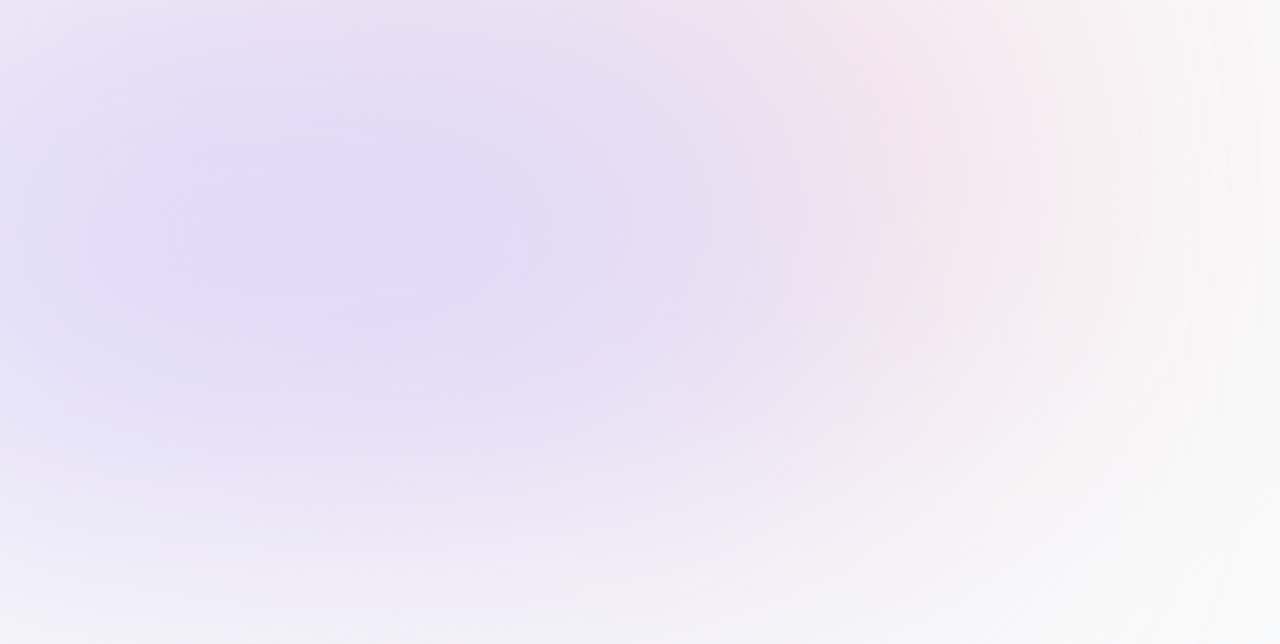
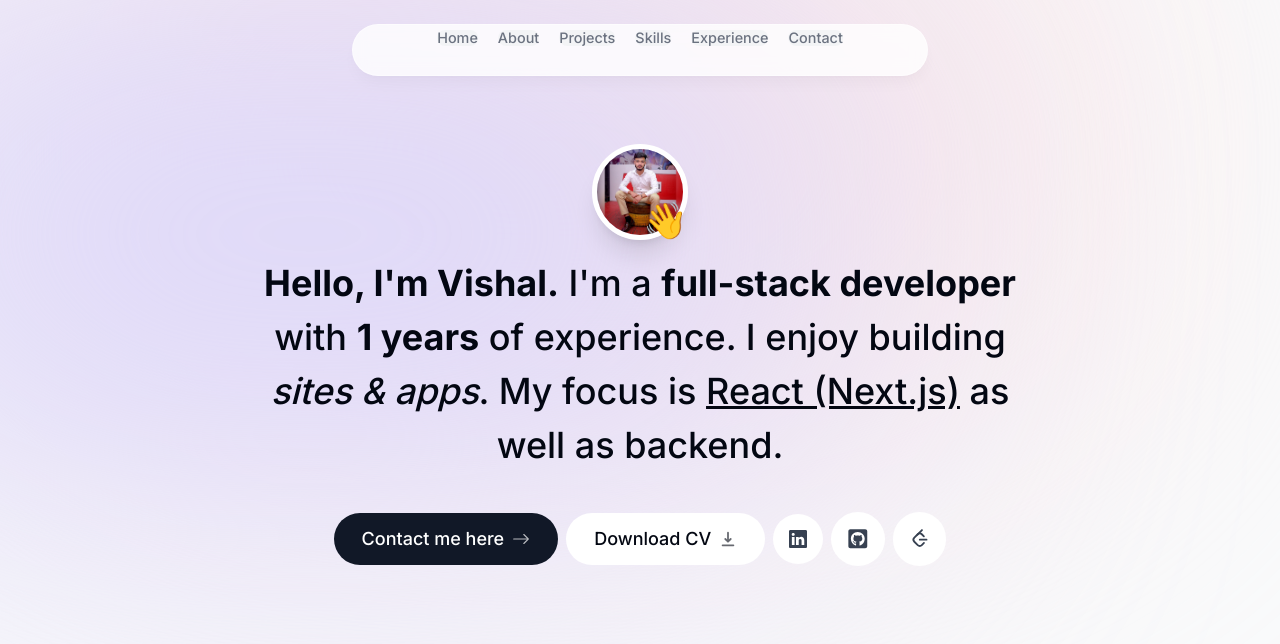
Before and after one commit to vishalp-65/next_portfolio, a Next.js app: page / in a window 1280 px wide. Shown: the top 644 px of the page. Built offline with nearby package versions, Linux system fonts and the light colour scheme.

Commit message:
create header and intro section

```diff
--- a/app/layout.tsx
+++ b/app/layout.tsx
@@ -1,6 +1,7 @@
 import type { Metadata } from "next";
 import { Inter } from "next/font/google";
 import "./globals.css";
+import Header from "@/components/header";
 
 const inter = Inter({ subsets: ["latin"] });
 
@@ -32,7 +33,7 @@ export default function RootLayout({
                       md:left-[-33rem] lg:left-[-28rem] xl:left-[-15rem] 2xl:left-[-5rem]
                       dark:bg-[#676394]"
                 />
-
+                <Header />
                 {children}
             </body>
         </html>
--- a/app/page.tsx
+++ b/app/page.tsx
@@ -1,3 +1,9 @@
+import Intro from "@/components/intro";
+
 export default function Home() {
-    return <main className=""></main>;
+    return (
+        <main className="flex flex-col items-center px-4">
+            <Intro />
+        </main>
+    );
 }
--- /dev/null
+++ b/components/header.tsx
@@ -0,0 +1,47 @@
+"use client";
+
+import React from "react";
+import { motion } from "framer-motion";
+import { links } from "@/lib/data";
+import Link from "next/link";
+
+export default function Header() {
+    return (
+        <header className="z-[999] relative">
+            <motion.div
+                className="fixed top-0 left-1/2 h-[4.5rem] w-full rounded-none border
+                  border-white border-opacity-40 bg-white bg-opacity-80
+                    shadow-lg shadow-black/[0.03] backdrop-blur-[0.5rem]
+                    sm:top-6 sm:h-[3.25rem] sm:w-[36rem] sm:rounded-full
+                  dark:bg-gray-950 dark:border-black/40 dark:bg-opacity-75"
+                initial={{ y: -100, x: "-50%", opacity: 0 }}
+                animate={{ y: 0, x: "-50%", opacity: 1 }}
+            ></motion.div>
+
+            <nav className="flex fixed top-[0.15rem] left-1/2 h-12 -translate-x-1/2 py-2 sm:top-[1.7rem] sm:h-[initial] sm:py-0">
+                <ul className="flex w-[22rem] flex-wrap items-center justify-center gap-y-1 text-[0.9rem] font-medium text-gray-500 sm:w-[initial] sm:flex-nowrap sm:gap-5">
+                    {links.map((link) => (
+                        <motion.li
+                            className="h-3/4 flex items-center justify-center relative"
+                            key={link.hash}
+                            initial={{ y: -100, opacity: 0 }}
+                            animate={{ y: 0, opacity: 1 }}
+                        >
+                            {link.name}
+
+                            <motion.span
+                                className="bg-gray-100 rounded-full absolute inset-0 -z-10 dark:bg-gray-800"
+                                layoutId="activeSection"
+                                transition={{
+                                    type: "spring",
+                                    stiffness: 380,
+                                    damping: 30,
+                                }}
+                            ></motion.span>
+                        </motion.li>
+                    ))}
+                </ul>
+            </nav>
+        </header>
+    );
+}
--- /dev/null
+++ b/components/intro.tsx
@@ -0,0 +1,120 @@
+/* eslint-disable react/no-unescaped-entities */
+"use client";
+
+import Image from "next/image";
+import React from "react";
+import { motion } from "framer-motion";
+import Link from "next/link";
+import { BsArrowRight, BsLinkedin } from "react-icons/bs";
+import { HiDownload } from "react-icons/hi";
+import { FaGithubSquare } from "react-icons/fa";
+import MyImg from "@/public/myImg.jpg";
+import { TbBrandLeetcode } from "react-icons/tb";
+
+export default function Intro() {
+    return (
+        <section
+            id="home"
+            className="mb-28 max-w-[50rem] text-center sm:mb-0 scroll-mt-[100rem]"
+        >
+            <div className="flex items-center justify-center">
+                <div className="relative">
+                    <motion.div
+                        initial={{ opacity: 0, scale: 0 }}
+                        animate={{ opacity: 1, scale: 1 }}
+                        transition={{
+                            type: "tween",
+                            duration: 0.2,
+                        }}
+                    >
+                        <Image
+                            src={MyImg}
+                            alt="Ricardo portrait"
+                            width="192"
+                            height="192"
+                            quality="95"
+                            priority={true}
+                            className="h-24 w-24 rounded-full object-cover border-[0.35rem] border-white shadow-xl"
+                        />
+                    </motion.div>
+
+                    <motion.span
+                        className="absolute bottom-0 right-0 text-4xl"
+                        initial={{ opacity: 0, scale: 0 }}
+                        animate={{ opacity: 1, scale: 1 }}
+                        transition={{
+                            type: "spring",
+                            stiffness: 125,
+                            delay: 0.1,
+                            duration: 0.7,
+                        }}
+                    >
+                        👋
+                    </motion.span>
+                </div>
+            </div>
+
+            <motion.h1
+                className="mb-10 mt-4 px-4 text-2xl font-medium !leading-[1.5] sm:text-4xl"
+                initial={{ opacity: 0, y: 100 }}
+                animate={{ opacity: 1, y: 0 }}
+            >
+                <span className="font-bold">Hello, I'm Vishal.</span> I'm a{" "}
+                <span className="font-bold">full-stack developer</span> with{" "}
+                <span className="font-bold">1 years</span> of experience. I
+                enjoy building <span className="italic">sites & apps</span>. My
+                focus is <span className="underline">React (Next.js)</span>
+                <span> as well as backend</span>.
+            </motion.h1>
+
+            <motion.div
+                className="flex flex-col sm:flex-row items-center justify-center gap-2 px-4 text-lg font-medium"
+                initial={{ opacity: 0, y: 100 }}
+                animate={{ opacity: 1, y: 0 }}
+                transition={{
+                    delay: 0.1,
+                }}
+            >
+                <Link
+                    href="#contact"
+                    className="group bg-gray-900 text-white px-7 py-3 flex items-center gap-2 rounded-full outline-none focus:scale-110 hover:scale-110 hover:bg-gray-950 active:scale-105 transition"
+                >
+                    Contact me here{" "}
+                    <BsArrowRight className="opacity-70 group-hover:translate-x-1 transition" />
+                </Link>
+
+                <a
+                    className="group bg-white px-7 py-3 flex items-center gap-2 rounded-full outline-none focus:scale-110 hover:scale-110 active:scale-105 transition cursor-pointer borderBlack dark:bg-white/10"
+                    href="/CV.pdf"
+                    download
+                >
+                    Download CV{" "}
+                    <HiDownload className="opacity-60 group-hover:translate-y-1 transition" />
+                </a>
+
+                <a
+                    className="bg-white p-4 text-gray-700 hover:text-gray-950 flex items-center gap-2 rounded-full focus:scale-[1.15] hover:scale-[1.15] active:scale-105 transition cursor-pointer borderBlack dark:bg-white/10 dark:text-white/60"
+                    href="https://www.linkedin.com/in/vishal65p/"
+                    target="_blank"
+                >
+                    <BsLinkedin />
+                </a>
+
+                <a
+                    className="bg-white p-4 text-gray-700 flex items-center gap-2 text-[1.35rem] rounded-full focus:scale-[1.15] hover:scale-[1.15] hover:text-gray-950 active:scale-105 transition cursor-pointer borderBlack dark:bg-white/10 dark:text-white/60"
+                    href="https://github.com/VisHaL0023"
+                    target="_blank"
+                >
+                    <FaGithubSquare />
+                </a>
+                <a
+                    className="bg-white p-4 text-gray-700 flex items-center gap-2 text-[1.35rem] rounded-full focus:scale-[1.15] hover:scale-[1.15] hover:text-gray-950 active:scale-105 transition cursor-pointer borderBlack dark:bg-white/10 dark:text-white/60"
+                    href="https://leetcode.com/u/_Vishal_p/"
+                    target="_blank"
+                >
+                    <TbBrandLeetcode />
+                </a>
+            </motion.div>
+        </section>
+    );
+}
--- a/package.json
+++ b/package.json
@@ -9,6 +9,7 @@
     "lint": "next lint"
   },
   "dependencies": {
+    "framer-motion": "^11.1.7",
     "next": "14.2.3",
     "react": "^18",
     "react-dom": "^18",
```
Also changed, not shown: public/myImg.jpg (added), 1 other file (tests, documents, lock files or other folders).
